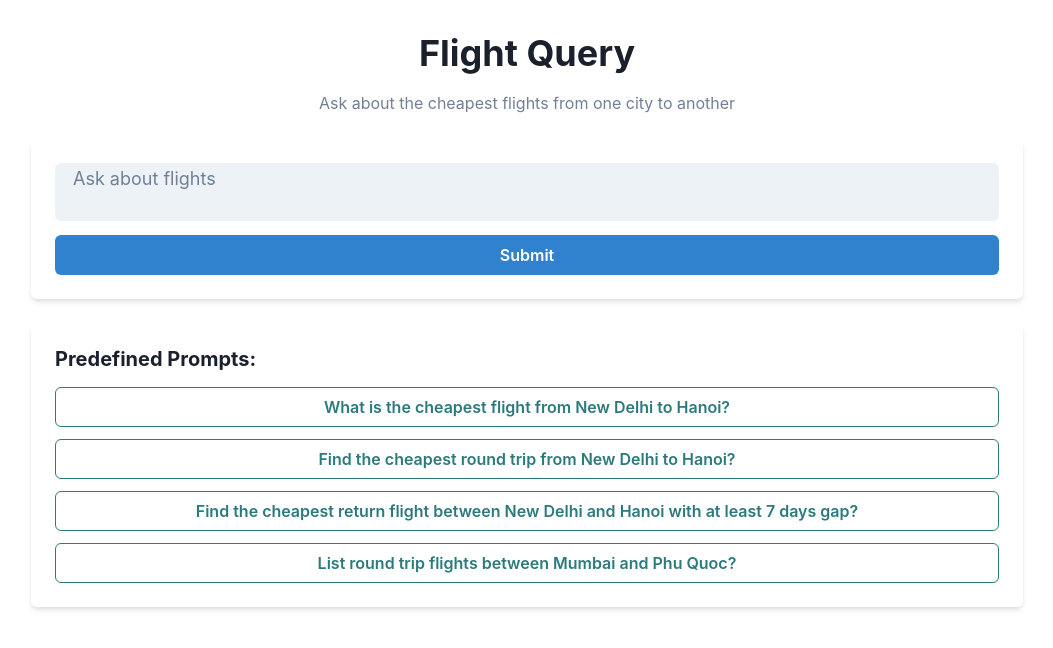
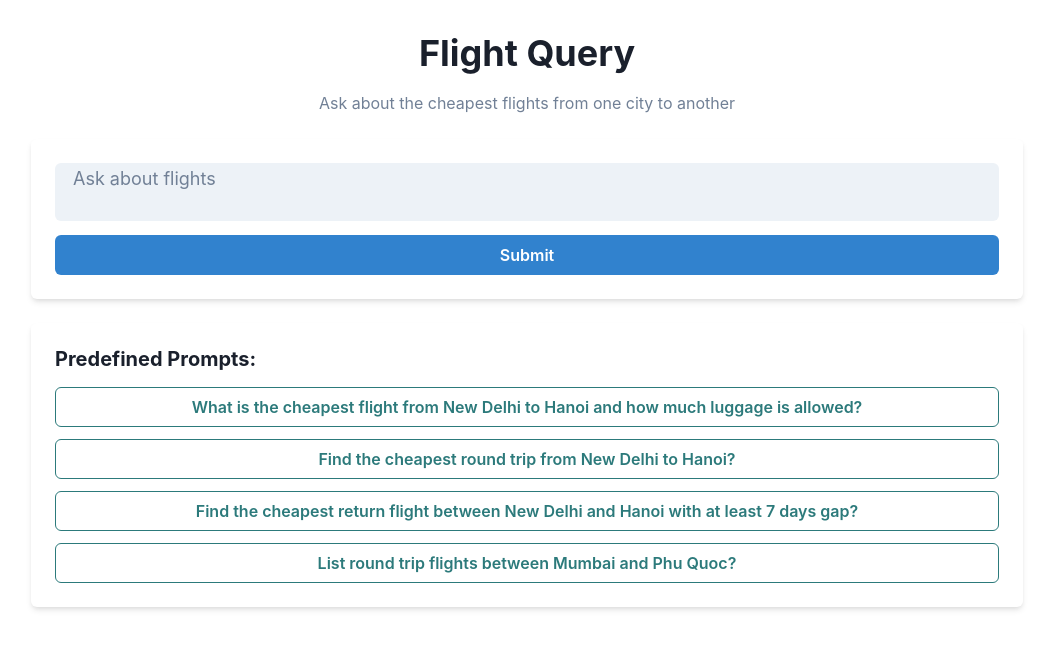
Before and after one commit to harsh-vardhhan/ai-agent-flight-scanner-frontend, a React (Create React App) app: page / in a window 1280 px wide. Shown: the top 648 px of the page, without its empty margins (113-1166 px from the left). Built offline with nearby package versions, Linux system fonts and the light colour scheme.

Commit message:
Update App.js

```diff
--- a/src/App.js
+++ b/src/App.js
@@ -27,7 +27,7 @@ const App = () => {
   const sqlRef = useRef(null);
 
   const prompts = [
-    "What is the cheapest flight from New Delhi to Hanoi?",
+    "What is the cheapest flight from New Delhi to Hanoi and how much luggage is allowed?",
     "Find the cheapest round trip from New Delhi to Hanoi?",
     "Find the cheapest return flight between New Delhi and Hanoi with at least 7 days gap?",
     "List round trip flights between Mumbai and Phu Quoc?",
```
